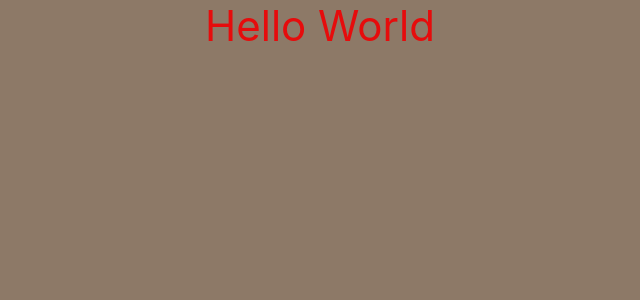
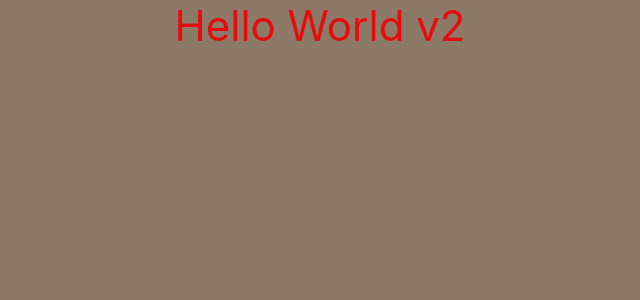
Before and after one commit to AdiPodlas/Mikroblog, a React (Create React App) app: page / in a window 1280 px wide. Shown: the top 300 px of the page, without its empty margins (320-960 px from the left). Built offline with nearby package versions, Linux system fonts and the light colour scheme.

Commit message:
firstCommit1

```diff
--- a/src/App.js
+++ b/src/App.js
@@ -9,7 +9,7 @@ function App() {
         <a
 
         >
-          Hello World
+          Hello World v2
         </a>
       </header>
     </div>
```
